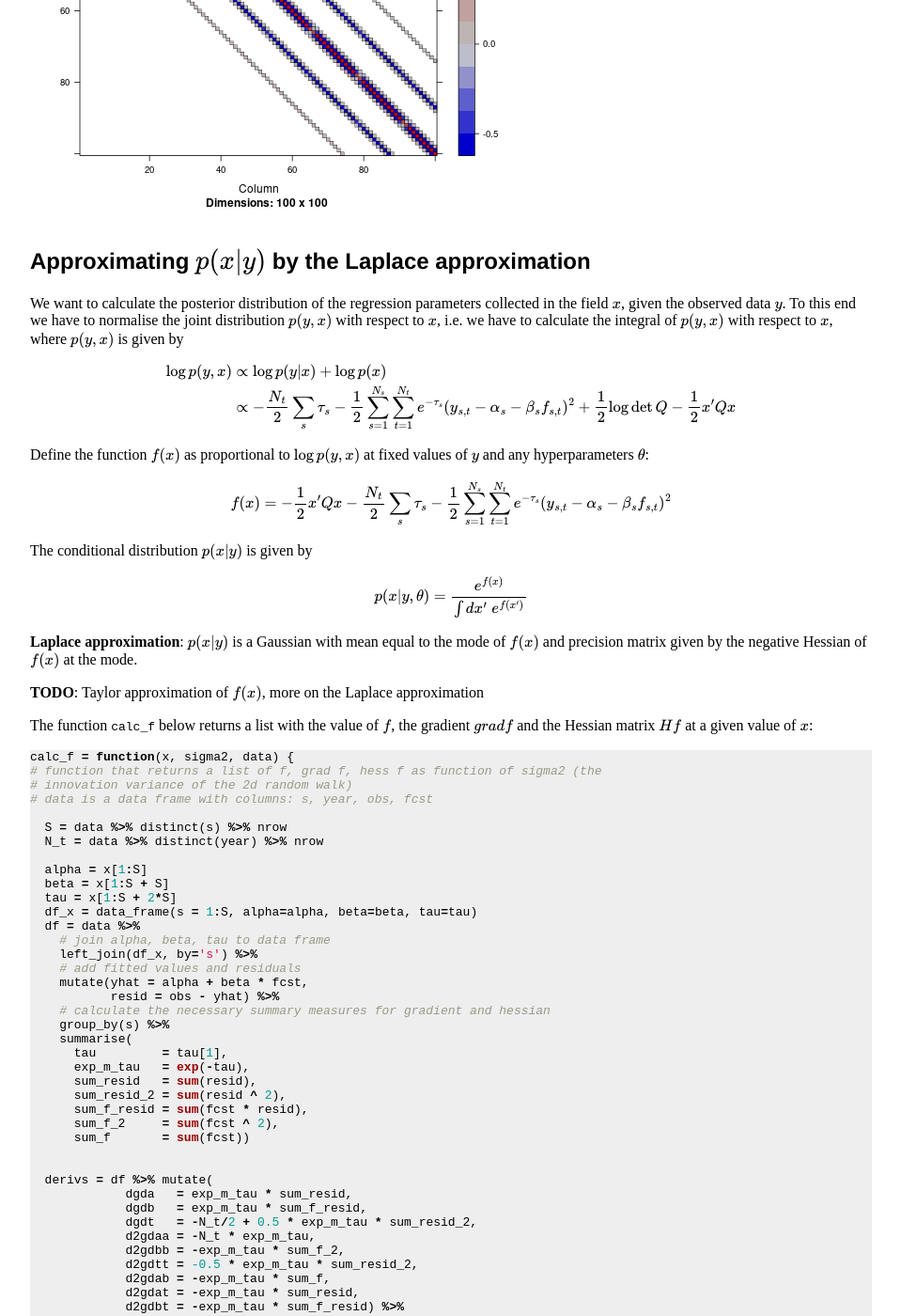
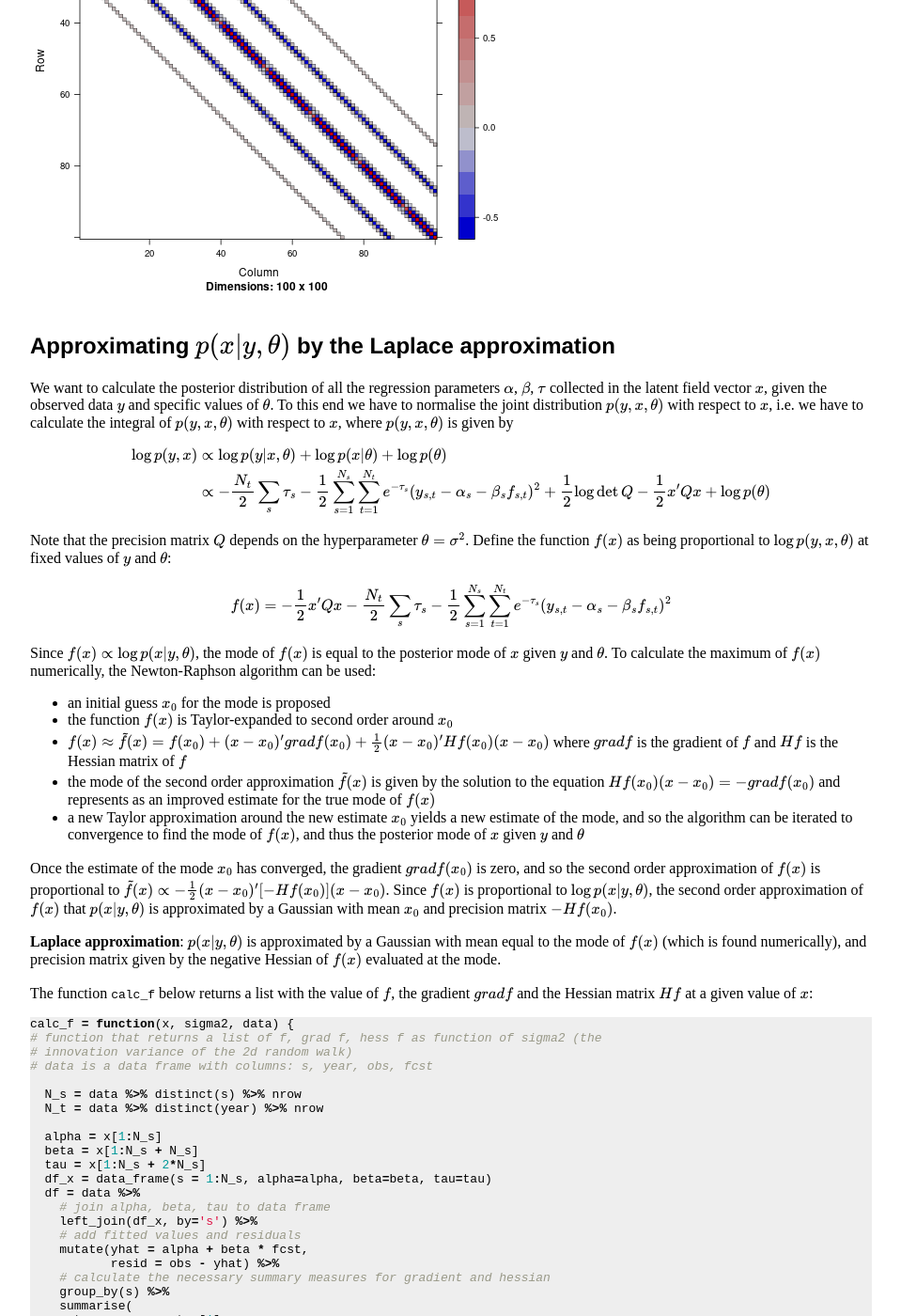
Before and after one commit to sieste/inla-project, a Jekyll site: the page built from grid-regression.md, in a window 1280 px wide and 1400 px high, scrolled down 3294 px. Shown: the whole window at 94% size, without its empty margins (160-1119 px from the left). Built offline with Jekyll 4.4.1, drawn with Linux system fonts in a browser that asks for light colours; formulas are drawn with MathJax 3; some of the changed text lies outside the part shown.

Commit message:
added some clarifications

````diff
--- a/grid-regression.md
+++ b/grid-regression.md
@@ -16,13 +16,14 @@ knitr::opts_chunk$set(
   cache.path='_knitr_cache/grid-regression/',
   fig.path='figure/grid-regression/'
 )
+borders = ne_countries(scale=110, continent='Europe') %>% map_data
 ```
 
 # The data
 
-Our data consists of climate model forecasts and corresponding observations of surface temperature over a region in central Europe in summer (June-August).
-There are 17 years' worth of forecasts and observations (1993-2009) with one forecast per year.
-The climate model forecast were initialised in early May of the same year.
+Our data set consists of climate model forecasts and corresponding observations of surface temperature over a region in central Europe in summer (June-August).
+There are 17 years' worth of forecasts and observations (1993-2009) with one forecast per grid point per year.
+The climate model forecast were initialised in early May of the same year, so the forecast lead time is on seasonal time scales.
 The forecast and observation data were normalised to have mean zero and variance one.
 
 
@@ -37,7 +38,7 @@ load('data/grid-regression.Rdata') # available in the repository
 N_i = t2m %>% distinct(lat) %>% nrow
 N_j = t2m %>% distinct(lon) %>% nrow
 N_t = t2m %>% distinct(year) %>% nrow
-S   = N_i * N_j
+N_s   = N_i * N_j
 
 # lat/lon range
 lat_range = t2m %>% select(lat) %>% range
@@ -70,12 +71,12 @@ t2m
 ## # ... with 4,631 more rows
 ```
 
-Below we plot the observations at year one for illustration.
+Below we plot the observations at year $t=1$ for illustration.
 
 
 ```r
-borders = ne_countries(scale=110, continent='Europe') %>% map_data
-ggplot(t2m %>% filter(year==1)) + geom_raster(aes(x=lon, y=lat, fill=obs)) +
+ggplot(t2m %>% filter(year==1)) +
+  geom_raster(aes(x=lon, y=lat, fill=obs)) +
   coord_cartesian(xlim = lon_range, ylim=lat_range) +
   geom_path(data=borders, aes(x=long, y=lat, group=group), col='white')
 ```
@@ -89,7 +90,7 @@ ggplot(t2m %>% filter(year==1)) + geom_raster(aes(x=lon, y=lat, fill=obs)) +
 We have data on a grid with spatial gridpoints $(i,j)$, with row indices $i=1,...,N_i$ and column indices $j=1,...,N_j$.
 For mathematical treatment, data on 2-d grids are collapsed into 1-d vectors by stacking the grid columns, so that the grid point with coordinates $i,j$ corresponds to the vector element $s = (j-1)N_i + i$.
 
-At each grid point and each time $t=1,...,N_t$ we have an observable $y_{s,t}$ and a covariate $f_{s,t}$ which are related by a linear relationship plus random errors:
+At each grid point $s=1,...,N_s$ and each time $t=1,...,N_t$ we have an observable $y_{s,t}$ and a covariate $f_{s,t}$ which are related by a linear function plus a random error:
 
 \begin{equation}
 y_{s,t} = \alpha_s + \beta_s f_{s,t} + \sqrt{e^{\tau_s}} \epsilon_{s,t}
@@ -99,12 +100,13 @@ Specifically for our application we have
 
 - $y_{s,t}$ is the observation of real climate at grid point $s$ at time $t$
 - $f_{s,t}$ is the (imperfect) climate forecast for gridpoint $s$ for time $t$ that is corrected ("post-processed") by linear regression
-- $\alpha_s$, $\beta_s$ and $\tau_s$ are parameters of the regression model that are assumed to be constant in time but variable in space
+- $\alpha_s$, $\beta_s$ and $\tau_s$ are local parameters of the regression model, that are assumed to be constant in time but variable in space
 - the residuals $\epsilon_{s,t}$ are iid standard Normal variates
 
 
-Our goal is to model the regression parameters $\alpha_s$, $\beta_s$ and $\tau_s$ as being spatially smooth so that the linear regression model at point $(i,j)$ can benefit from data at neighboring grid points.
-We should hope that the resulting reduction in estimator variance improves the overall performance of the model.
+Our goal is to model the regression parameters $\alpha_s$, $\beta_s$ and $\tau_s$ as being spatially smooth.
+Thereby the linear regression model at point $(i,j)$ can benefit from data at neighboring grid points.
+We should hope that borrowing strength from neigboring data, and the resulting reduction in estimator variance, improves the overall performance of the regression model.
 
 
 For spatial modelling, we collect the regression parameters in the vector $x = (\alpha_1, ..., \alpha_{N_s}, \beta_1, ..., \beta_{N_s}, \tau_1, ..., \tau_{N_s})$, which will be called the _latent field_.
@@ -126,10 +129,9 @@ The latent field $x$ thus has distribution
 & =: \frac12 \log\det Q - \frac12 x'Qx
 \end{align}
 
-and $x$ is a GMRF with precision matrix given by the block-diagonal matrix $(Q_\alpha, Q_\beta, Q_\tau)$.
+and so $x$ is a GMRF with precision matrix given by the block-diagonal matrix $Q = diag(Q_\alpha, Q_\beta, Q_\tau)$.
 
-The precision matrix will be determined below.
-For the moment we will fix any hyperparameters $\theta$ at known values, so no prior $p(\theta)$ has to be specified.
+The precision matrix will be specified next.
 
 
 ## Spatial dependency
@@ -140,29 +142,31 @@ To model spatial dependency of the regression parameters, we will use a 2d rando
 x_{i,j} \sim N\left[\frac14 (x_{i-1,j} + x_{i+1,j} + x_{i,j-1} + x_{i,j+1}), \sigma^2 \right]
 \end{equation}
 
+This model implies that the vector $x$ is multivariate Normal with a sparse precision matrix.
+Note that the variance $\sigma^2$ is the only hyperparameter in this model, i.e. $\theta = \sigma^2$.
 
-**TODO:** derive matrix $D$ for this model as in Rue and Held (2005), then $Q=D'D$, discuss free boundary conditions and zero eigenvalues
+**TODO:** derive matrix $D$ for this model as in Rue and Held (2005, ch. 3), then $Q=D'D$, discuss free boundary conditions, and zero eigenvalues
 
 
 
 ```r
 # diagonals of the circular matrix D
-diags = list(rep(1,S),
-             rep(-.25, S-1),
+diags = list(rep(1,N_s),
+             rep(-.25, N_s-1),
              rep(-.25, (N_j-1)*N_i))
 
 # missing values outside the boundary are set equal to the value on the
 # boundary, i.e. values on the edges have 1/4 of themselves subtracted and
 # values on the corners have 1/2 of themselves subtracted
-edges = sort(unique(c(1:N_i, seq(N_i, S, N_i), seq(N_i+1, S, N_i), (S-N_i+1):S)))
-corners = c(1, N_i, S-N_i+1, S)
+edges = sort(unique(c(1:N_i, seq(N_i, N_s, N_i), seq(N_i+1, N_s, N_i), (N_s-N_i+1):N_s)))
+corners = c(1, N_i, N_s-N_i+1, N_s)
 diags[[1]][edges] = 0.75
 diags[[1]][corners] = 0.5
 # values on first and last row have zero contribution from i-1 and i+1
-diags[[2]][seq(N_i, S-1, N_i)] = 0
+diags[[2]][seq(N_i, N_s-1, N_i)] = 0
 
 # construct band matrix D and calculate Q
-Dmat = bandSparse(n = S, k=c(0,1,N_i), diagonals=diags, symmetric=TRUE)
+Dmat = bandSparse(n = N_s, k=c(0,1,N_i), diagonals=diags, symmetric=TRUE)
 Q_alpha = Q_beta = Q_tau = crossprod(Dmat)
 ```
 
@@ -178,39 +182,42 @@ image(Q_alpha[1:100, 1:100])
 
 
 
-## Approximating $p(x \vert y)$ by the Laplace approximation
+## Approximating $p(x \vert y, \theta)$ by the Laplace approximation
 
-We want to calculate the posterior distribution of the regression parameters collected in the field $x$, given the observed data $y$.
-To this end we have to normalise the joint distribution $p(y,x)$ with respect to $x$, i.e. we have to calculate the integral of $p(y,x)$ with respect to $x$, where $p(y,x)$ is given by
+We want to calculate the posterior distribution of all the regression parameters $\alpha$, $\beta$, $\tau$ collected in the latent field vector $x$, given the observed data $y$ and specific values of $\theta$.
+To this end we have to normalise the joint distribution $p(y,x, \theta)$ with respect to $x$, i.e. we have to calculate the integral of $p(y,x,\theta)$ with respect to $x$, where $p(y,x,\theta)$ is given by
 
 
 \begin{align}
-\log p(y,x) & \propto \log p(y \vert x) + \log p(x)\newline
-& \propto -\frac{N_t}{2} \sum_s \tau_s - \frac12 \sum_{s=1}^{N_s} \sum_{t=1}^{N_t} e^{-\tau_s} (y_{s,t} - \alpha_s - \beta_s f_{s,t})^2 + \frac12 \log\det Q - \frac12 x'Qx
+\log p(y,x) & \propto \log p(y \vert x, \theta) + \log p(x \vert \theta) + \log p(\theta)\newline
+& \propto -\frac{N_t}{2} \sum_s \tau_s - \frac12 \sum_{s=1}^{N_s} \sum_{t=1}^{N_t} e^{-\tau_s} (y_{s,t} - \alpha_s - \beta_s f_{s,t})^2 + \frac12 \log\det Q - \frac12 x'Qx + \log p(\theta)
 \end{align}
 
-Define the function $f(x)$ as proportional to $\log p(y,x)$ at fixed values of $y$ and any hyperparameters $\theta$:
+Note that the precision matrix $Q$ depends on the hyperparameter $\theta = \sigma^2$.
+Define the function $f(x)$ as being proportional to $\log p(y,x,\theta)$ at fixed values of $y$ and $\theta$:
 
 \begin{equation}
 f(x) = - \frac12 x'Qx - \frac{N_t}{2} \sum_s \tau_s - \frac12 \sum_{s=1}^{N_s} \sum_{t=1}^{N_t} e^{-\tau_s} (y_{s,t} - \alpha_s - \beta_s f_{s,t})^2
 \end{equation}
 
-The conditional distribution $p(x \vert y)$ is given by
+Since $f(x) \propto \log p(x \vert y, \theta)$, the mode of $f(x)$ is equal to the posterior mode of $x$ given $y$ and $\theta$.
+To calculate the maximum of $f(x)$ numerically, the Newton-Raphson algorithm can be used:
 
-\begin{equation}
-p(x \vert y, \theta) = \frac{e^{f(x)}}{\int dx'\; e^{f(x')}}
-\end{equation}
+- an initial guess $x_0$ for the mode is proposed
+- the function $f(x)$ is Taylor-expanded to second order around $x_0$
+- $f(x) \approx \tilde{f}(x) = f(x_0) + (x - x_0)^\prime grad f(x_0) + \frac12 (x-x_0)^\prime Hf(x_0) (x-x_0)$ where $grad f$ is the gradient of $f$ and $Hf$ is the Hessian matrix of $f$
+- the mode of the second order approximation $\tilde{f}(x)$ is given by the solution to the equation $Hf(x_0) (x - x_0) = -grad f(x_0)$ and represents as an improved estimate for the true mode of $f(x)$
+- a new Taylor approximation around the new estimate $x_0$ yields a new estimate of the mode, and so the algorithm can be iterated to convergence to find the mode of $f(x)$, and thus the posterior mode of $x$ given $y$ and $\theta$
 
 
-
-**Laplace approximation**: $p(x\vert y)$ is a Gaussian with mean equal to the mode of $f(x)$ and precision matrix given by the negative Hessian of $f(x)$ at the mode.
+Once the estimate of the mode $x_0$ has converged, the gradient $grad f(x_0)$ is zero, and so the second order approximation of $f(x)$ is proportional to $\tilde{f}(x) \propto -\frac12 (x-x_0)^\prime [-Hf(x_0)] (x-x_0)$.
+Since $f(x)$ is proportional to $\log p(x \vert y, \theta)$, the second order approximation of $f(x)$ that $p(x \vert y, \theta)$ is approximated by a Gaussian with mean $x_0$ and precision matrix $-Hf(x_0)$.
 
 
-**TODO**: Taylor approximation of $f(x)$, more on the Laplace approximation
+**Laplace approximation**: $p(x \vert y, \theta)$ is approximated by a Gaussian with mean equal to the mode of $f(x)$ (which is found numerically), and precision matrix given by the negative Hessian of $f(x)$ evaluated at the mode.
+
 
 The function `calc_f` below returns a list with the value of $f$, the gradient $grad f$ and the Hessian matrix $Hf$ at a given value of $x$:
-
-
 
 
 
@@ -220,13 +227,13 @@ calc_f = function(x, sigma2, data) {
 # innovation variance of the 2d random walk)
 # data is a data frame with columns: s, year, obs, fcst
 
-  S = data %>% distinct(s) %>% nrow
+  N_s = data %>% distinct(s) %>% nrow
   N_t = data %>% distinct(year) %>% nrow
 
-  alpha = x[1:S]
-  beta = x[1:S + S]
-  tau = x[1:S + 2*S]
-  df_x = data_frame(s = 1:S, alpha=alpha, beta=beta, tau=tau)
+  alpha = x[1:N_s]
+  beta = x[1:N_s + N_s]
+  tau = x[1:N_s + 2*N_s]
+  df_x = data_frame(s = 1:N_s, alpha=alpha, beta=beta, tau=tau)
   df = data %>%
     # join alpha, beta, tau to data frame
     left_join(df_x, by='s') %>%
@@ -272,8 +279,8 @@ calc_f = function(x, sigma2, data) {
   hess_f =
     - bdiag(Q_alpha, Q_beta, Q_tau) / sigma2 +
     with(derivs, bandSparse(
-      n = 3 * S,
-      k = c(0, S, 2 * S),
+      n = 3 * N_s,
+      k = c(0, N_s, 2 * N_s),
       diagonals= list(c(d2gdaa, d2gdbb, d2gdtt), c(d2gdab, d2gdbt), d2gdat),
       symmetric=TRUE))
 
@@ -283,23 +290,21 @@ calc_f = function(x, sigma2, data) {
 ```
 
 
-The function `calc_x0` uses the derivatives returned by `calc_f` to iteratively find the mode of $f(x)$, and thus the mode of $p(x \vert y, \theta)$:
+The function `calc_x0` uses the derivatives returned by `calc_f` to iteratively find the mode of $f(x)$, and thus the mode of $p(x \vert y, \theta)$, as described above.
+That is, we estimate the "most likely" configuration of the latent field $x$ at a given value of the hyperparameter $\sigma^2$.
+$\sigma^2$ is fixed at $0.1$ in the following example:
 
 
 
 ```r
 calc_x0 = function(sigma2, data, lambda=1, tol=1e-4) {
-  S = data %>% distinct(s) %>% nrow
-  x0 = rep(0, 3*S) # initial guess is x0 = 0
+  N_s = data %>% distinct(s) %>% nrow
+  x0 = rep(0, 3*N_s) # initial guess is x0 = 0
   converged = FALSE
   while(!converged) {
     f_list = calc_f(x0, sigma2, data)
-    #
-    # relaxed Newton's method: decrease step size
-    # x = x0 + lambda * with(f_list, solve(hess_f, - grad_f))
-    #
     # Levenberg-Marquardt method: increase the diagonal of Hf to improve
-    # conditioning
+    # conditioning before calling solve(hess_f, -grad_f)
     f_list = within(f_list, {diag(hess_f) = diag(hess_f) * (1 + lambda)})
     x = x0 + with(f_list, solve(hess_f, - grad_f))
     if (mean((x-x0)^2) < tol) {
@@ -310,16 +315,7 @@ calc_x0 = function(sigma2, data, lambda=1, tol=1e-4) {
   }
   return(list(x0=x, Hf=f_list$hess_f))
 }
-```
 
-
-
-Next we estimate the "most likely" configuration of the latent field $x$, i.e. the mode of $p(x \vert y, \theta)$, and rearrange the result
-
-
-
-
-```r
 # estimate the model with smoothing parameter sigma2 = 0.1
 x0_list = calc_x0(sigma2=0.1, data=t2m, lambda=1, tol=1e-4)
 
@@ -329,40 +325,63 @@ x0_sd = with(x0_list, sqrt(diag(solve(-Hf))))
 
 # extract alpha, beta, tau
 df_x0 = data_frame(
-  s = 1:S,
-  alpha_hat = x0[1:S]      , alpha_hat_sd = x0_sd[1:S],
-  beta_hat  = x0[1:S + S]  , beta_hat_sd  = x0_sd[1:S + S],
-  tau_hat   = x0[1:S + 2*S], tau_hat_sd   = x0_sd[1:S + 2*S]
+  s = 1:N_s,
+  alpha_hat = x0[1:N_s]        , alpha_hat_sd = x0_sd[1:N_s],
+  beta_hat  = x0[1:N_s + N_s]  , beta_hat_sd  = x0_sd[1:N_s + N_s],
+  tau_hat   = x0[1:N_s + 2*N_s], tau_hat_sd   = x0_sd[1:N_s + 2*N_s]
 )
 
-# combine with temperature
+# combine with temperature data frame
 df_out = t2m %>%
   left_join(df_x0, by='s') %>%
   mutate(y_hat = alpha_hat + beta_hat * fcst) %>%
   mutate(resid_hat = obs - y_hat) %>%
   mutate(resid = obs - fcst)
+
+df_out
 ```
 
+```
+## # A tibble: 4,641 x 17
+##     year   lat   lon       fcst         obs     i     j     s
+##    <int> <dbl> <dbl>      <dbl>       <dbl> <dbl> <dbl> <dbl>
+##  1     1 45.35  5.62 -0.5723529 -0.65581699     1     1     1
+##  2     1 45.35  6.33 -0.5403007 -0.28856209     1     2    14
+##  3     1 45.35  7.03 -0.4745686 -0.08392157     1     3    27
+##  4     1 45.35  7.73 -0.5454510 -0.12503268     1     4    40
+##  5     1 45.35  8.44 -0.6720850 -0.16267974     1     5    53
+##  6     1 45.35  9.14 -0.6268562 -0.03320261     1     6    66
+##  7     1 45.35  9.84 -0.5265686  0.27477124     1     7    79
+##  8     1 45.35 10.55 -0.5040850  0.35745098     1     8    92
+##  9     1 45.35 11.25 -0.4779935  0.11647059     1     9   105
+## 10     1 45.35 11.95 -0.4878824 -0.06941176     1    10   118
+## # ... with 4,631 more rows, and 9 more variables: alpha_hat <dbl>,
+## #   alpha_hat_sd <dbl>, beta_hat <dbl>, beta_hat_sd <dbl>, tau_hat <dbl>,
+## #   tau_hat_sd <dbl>, y_hat <dbl>, resid_hat <dbl>, resid <dbl>
+```
 
 
 ## Linear regression without spatial dependency
 
-For comparison, we also fit a linear regression model to each grid point individually without looking at the data at neighboring grid points.
-We simply use `lm` to do this:
+We have estimated the posterior mode of $x$ given the observed values of $y$ and setting $\sigma^2 = 0.1$.
+For later comparison, we also fit a linear regression model to each grid point individually without considering any smoothness of the regression parameters over neighboring grid points.
+We simply use `lm` to fit linear models at each grid point:
 
 
 
 ```r
+# fit linear models
 t2m_lm = t2m %>% nest(-c(s,lat,lon)) %>%
   mutate(fit = purrr::map(data, ~ lm(obs ~ fcst, data=.)))
 
+# extract coefficients
 t2m_lm_coefs = t2m_lm %>%
   mutate(alpha_hat = map_dbl(fit, ~ .$coefficients[1]),
          beta_hat  = map_dbl(fit, ~ .$coefficients[2]),
          sigma2_hat = map_dbl(fit, ~ sum(.$residuals^2) / .$df.residual)) %>%
   select(-data, -fit)
 
-
+# extract residuals and fitted values
 t2m_lm_fit =
   t2m_lm %>%
   mutate(fit = purrr::map(fit, fortify)) %>%
@@ -371,7 +390,7 @@ t2m_lm_fit =
   mutate(resid_loo = .resid / (1 - .hat)) %>%
   rename(resid = .resid, fitted=.fitted)
 
-# calculate mse summary measures
+# calculate mean squared errors at each grid point
 t2m_lm_mse =
   t2m_lm_fit %>% group_by(s,lat,lon) %>%
   summarise(mse = mean(resid^2),
@@ -383,6 +402,8 @@ t2m_lm_mse =
 
 ## Compare fitted parameters
 
+We want to compare the models by their mean squared prediction errors between $y_{t,s}$ and the fitted value $\alpha_s + \beta_s f_{t,s}$.
+
 
 
 ```r
@@ -391,11 +412,13 @@ df_pars_rw = df_out %>% filter(year==1) %>%
   select(lat, lon, s, alpha_hat, beta_hat, tau_hat) %>%
   rename(alpha = alpha_hat, beta = beta_hat, tau = tau_hat) %>%
   mutate(type='rw')
+
 # extract parameter estimates from independent model
 df_pars_lm = t2m_lm_coefs %>%
   rename(alpha=alpha_hat, beta=beta_hat, sigma2 = sigma2_hat) %>%
   mutate(tau = log(sigma2)) %>% select(-sigma2) %>%
   mutate(type='lm')
+
 # combine into one data frame, ignore alpha since it is zero for normalised
 # data
 df_pars = bind_rows(df_pars_lm, df_pars_rw) %>%
@@ -403,7 +426,7 @@ df_pars = bind_rows(df_pars_lm, df_pars_rw) %>%
   gather('parameter', 'estimate', c(beta, tau))
 ```
 
-We plot the estimated regression parameters $\beta$ and $\tau$ on the grid for the independent model (top) and the spatially dependent 2d random walk model (bottom):
+We plot the estimated regression parameters $\beta$ and $\tau$ on the grid for the independent model (top) and the spatially dependent 2d random walk model (bottom). The intercept $\alpha_s$ is ignored, because the data has been normalised, and so the estimated $\alpha_s$ values are very close to zero.
 
 
 ```r
@@ -411,7 +434,7 @@ ggplot(df_pars) +
   geom_raster(aes(x=lon, y=lat, fill=estimate)) +
   facet_grid(type~parameter) +
   geom_path(data=borders, aes(x=long, y=lat, group=group), col='white') +
-  coord_cartesian(xlim = range(t2m$lon), ylim=range(t2m$lat)) +
+  coord_cartesian(xlim=lon_range, ylim=lat_range) +
   scale_fill_viridis()
 ```
 
@@ -465,9 +488,9 @@ for (yr_loo in unlist(distinct(t2m, year))) {
 
   # estimate regression parameters
   x0 = calc_x0(sigma2=0.1, data=df_trai, lambda=1, tol=1e-4)$x0
-  alpha_hat = x0[1:S]
-  beta_hat  = x0[1:S + S]
-  tau_hat   = x0[1:S + 2*S]
+  alpha_hat = x0[1:N_s]
+  beta_hat  = x0[1:N_s + N_s]
+  tau_hat   = x0[1:N_s + 2*N_s]
 
   # append fitted value to data frame
   df_cv = df_cv %>%
@@ -498,3 +521,7 @@ The improvement in mean squared error is close to $10\%$, which is substantial.
 
 This is encouraging.
 Since we have not yet optimised (or integrated over) the smoothing parameter $\sigma^2$ of the 2d random walk model further improvements might be possible.
+
+**TODO:**
+- explore $\sigma^2$ to estimate $p(\theta \vert y)$
+- integrate over $\sigma^2$ to estimate $p(x \vert y)$
````
Also changed, not shown: other parts of grid-regression.md (+4 -3 lines), grid-regression.Rmd (+87 -78 lines).
